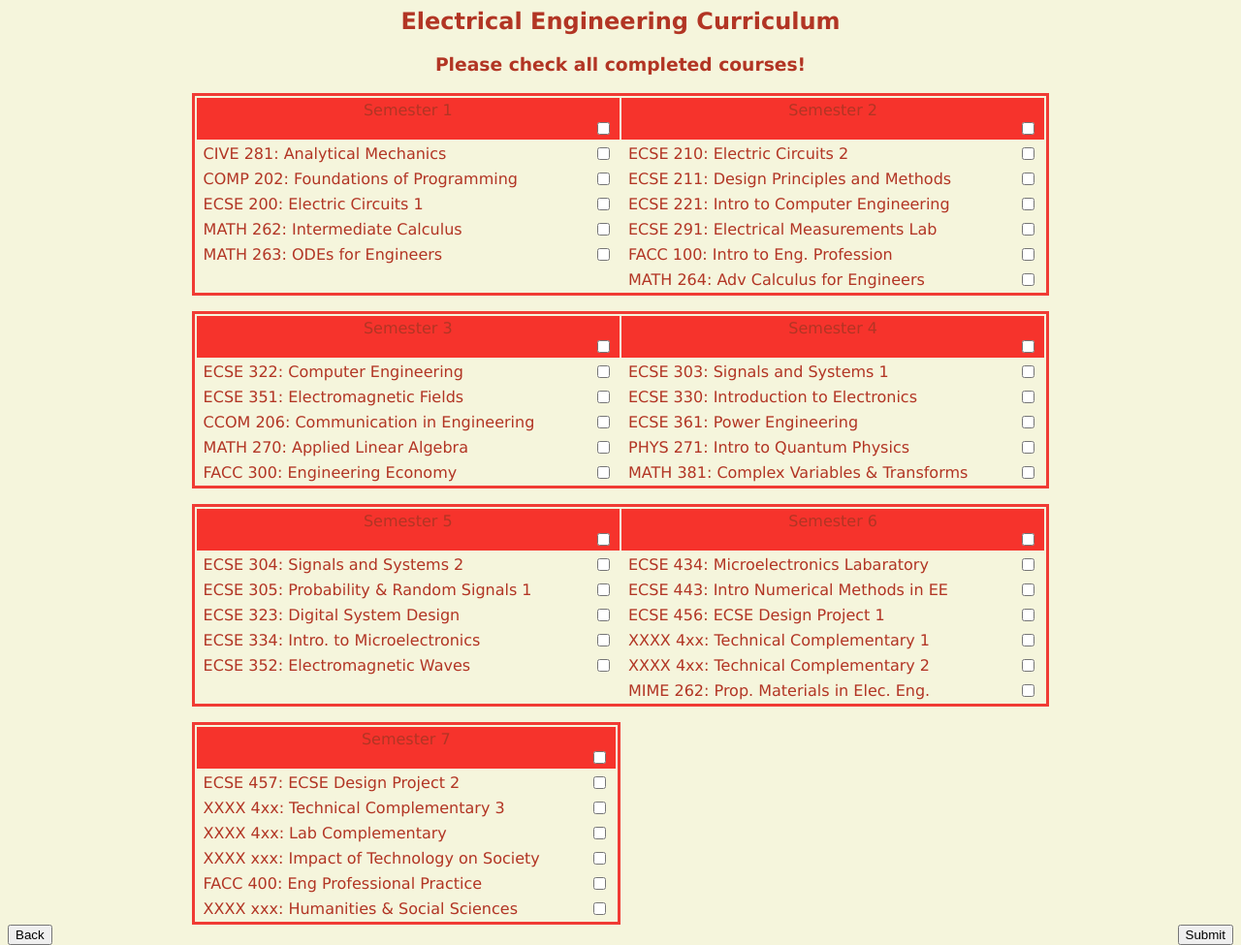
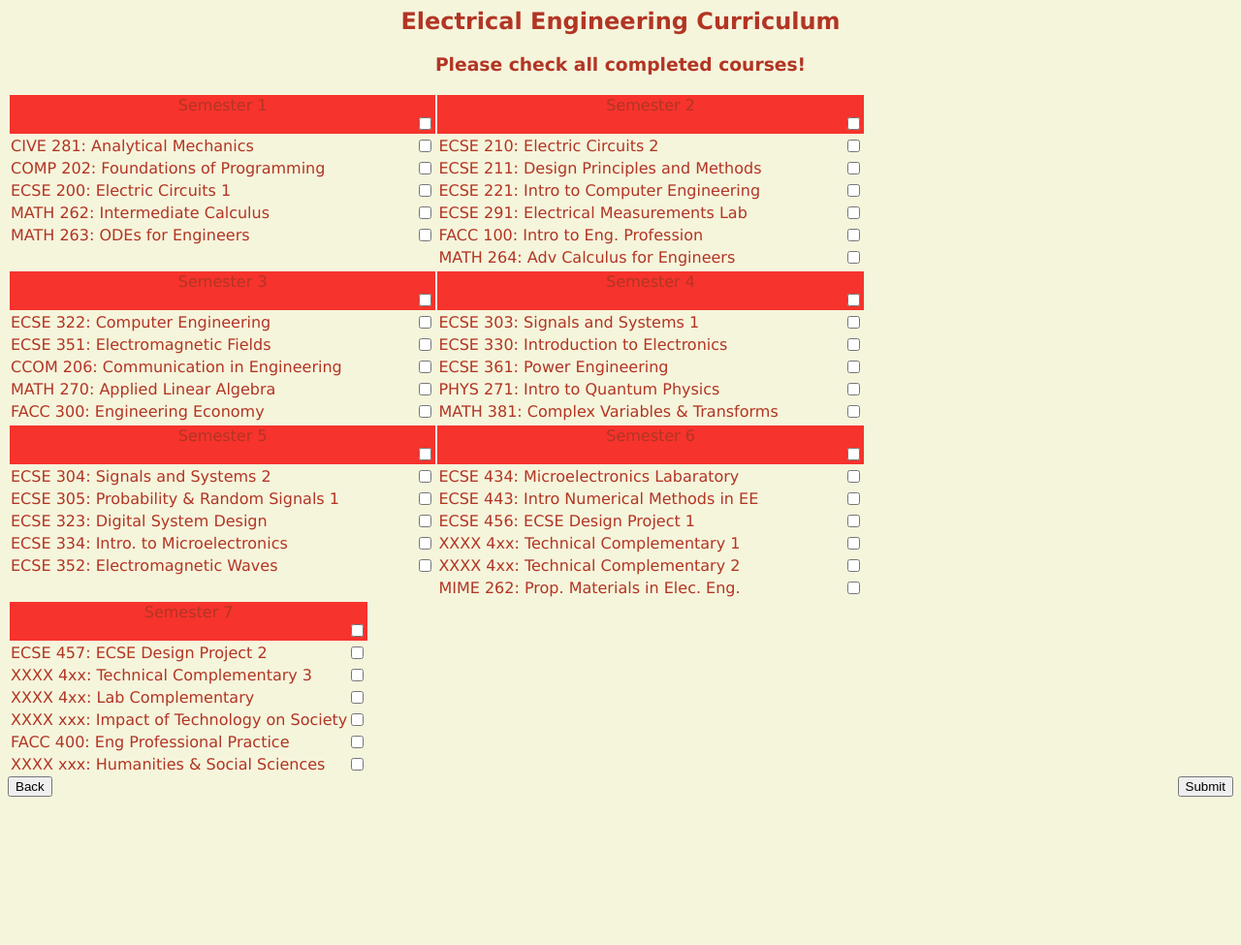
Before and after one commit to muannaki/ConstraintsVisualizer, a PHP site: page /EECurriculum.php?MCGILLID=1 in a window 1280 px wide. Shown: the whole page at 97% size. After the commit the page ends 822 px from the top, so only its background shows below. Run offline with PHP 8.4, Linux system fonts and the light colour scheme; data comes from the database, SQL or seed files in the repository.

Commit message:
second update

```diff
--- a/EECurriculum.php
+++ b/EECurriculum.php
@@ -1,35 +1,6 @@
 <html>
 <style type="text/css">
-table.center{
-	width:70%;
-	margin-left:15%;
-	margin-right:15%;
-}
-table.left{
-	width:35%;
-	margin-left:15%;
-	margin-right:50%;
-}
-#thistable {
-		font-family: "Verdana";
-
-		border: 3px solid #F03B34;
-
-	}
-	#thistable td {
-
-
-		border: 5px;
-		padding: 3px 7px 2px 7px;
-
-	}
-	#thistable tr.alt td {
-
-
-
-	}
 body {
-
 	background-color: #f5f5dc;
 	text-align: center;
 	color: #b23524;
@@ -41,7 +12,6 @@ input {
 button {
 	float: left;
 	}
-
 
 </style>
 
@@ -79,20 +49,14 @@ $Recordset5 = mysql_query($query_Recordset5, $con_mcgill) or die(mysql_errno());
 $Recordset6 = mysql_query($query_Recordset6, $con_mcgill) or die(mysql_errno());
 $Recordset7 = mysql_query($query_Recordset7, $con_mcgill) or die(mysql_errno());
 
-$EECurriculum -> drawTable(2, 7, 1, $Recordset1, $Recordset2); ?>
-<p></p>
-<?php
-$EECurriculum -> drawTable(2, 6, 3, $Recordset3, $Recordset4); ?>
-<p></p>
-<?php
-$EECurriculum -> drawTable(2, 7, 5, $Recordset5, $Recordset6); ?>
-<p></p>
-<?php
+$EECurriculum -> drawTable(2, 7, 1, $Recordset1, $Recordset2);
+$EECurriculum -> drawTable(2, 6, 3, $Recordset3, $Recordset4);
+$EECurriculum -> drawTable(2, 7, 5, $Recordset5, $Recordset6);
 $EECurriculum -> drawSingleTable(7,7, $Recordset7);
 
 ?>
 
-<button onclick="goBack()">Back</button>
+
 
 <script type="text/javascript">
 // Automatically checks all courses of a specifc semester
@@ -145,6 +109,7 @@ function goBack() {
 	window.history.back()
 	}
 </script>
+<button onclick="goBack()">Back</button>
 <input type="submit" value="Submit">
 
 
```
Also changed, not shown: CurrentSemester.php (+20 -13 lines), SuggestedStream.php (added, +33 -0 lines).
